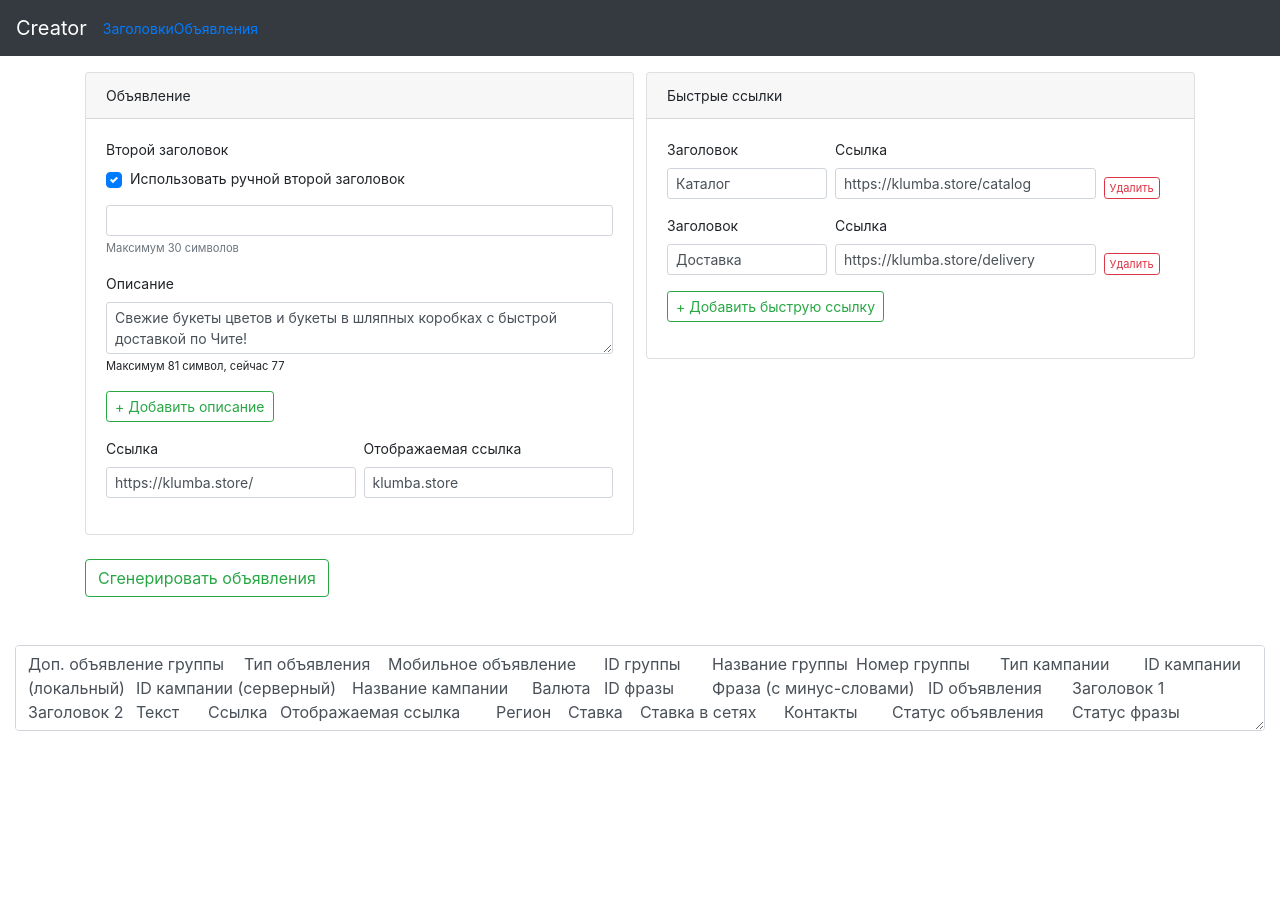
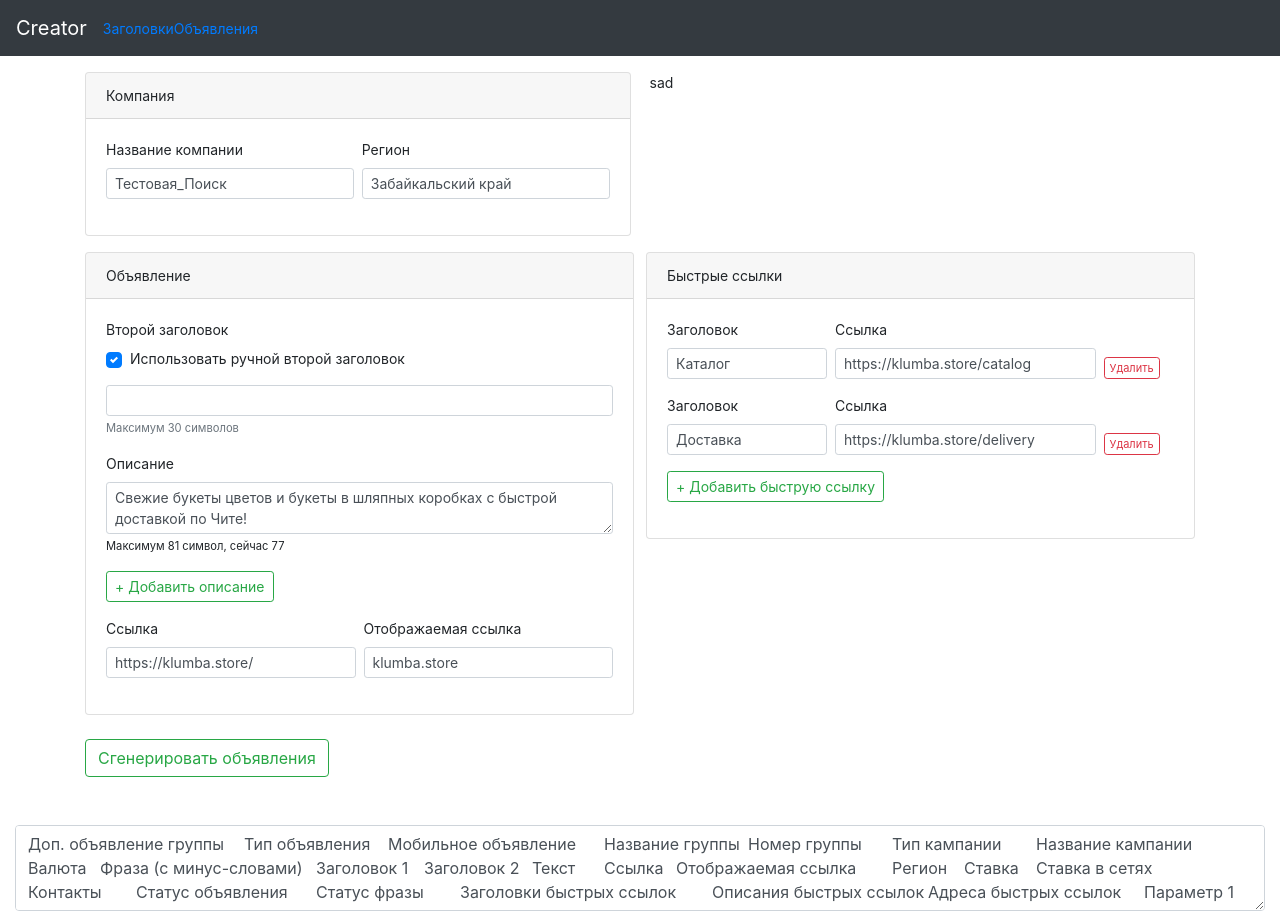
Before and after one commit to alexmasyukov/yandex-direct-ads-creator, a React (Create React App) app: page /ads-generator in a window 1280 px wide. Before the commit the page ends 800 px from the top, so only its background shows below. Built offline with nearby package versions, Linux system fonts and the light colour scheme.

Commit message:
fix fast link delete. Add region, company name. Fix generate add

```diff
--- a/src/constants/companyTableTitles.js
+++ b/src/constants/companyTableTitles.js
@@ -2,17 +2,17 @@ export const companyTableTitles = [
   'Доп. объявление группы',
   'Тип объявления',
   'Мобильное объявление',
-  'ID группы',
+  // 'ID группы',
   'Название группы',
   'Номер группы',
   'Тип кампании',
-  'ID кампании (локальный)',
-  'ID кампании (серверный)',
+  // 'ID кампании (локальный)',
+  // 'ID кампании (серверный)',
   'Название кампании',
   'Валюта',
-  'ID фразы',
+  // 'ID фразы',
   'Фраза (с минус-словами)',
-  'ID объявления',
+  // 'ID объявления',
   'Заголовок 1',
   'Заголовок 2',
   'Текст',
--- a/src/pages/AdsGenerator.js
+++ b/src/pages/AdsGenerator.js
@@ -3,25 +3,13 @@ import { Container, Form, Button, Card, Row, Col } from "react-bootstrap"
 import AdDescription from "components/adsSettingsForm/AdDescription"
 import AdFastLink from "components/adsSettingsForm/AdFastLink"
 import { companyTableTitles } from "constants/companyTableTitles"
-
-// import { CSVLink, CSVDownload } from "react-csv";
-//
-// const csvData = [
-//   ["firstname", "lastname", "email"],
-//   ["Ahmed", "Tomi", "ah@smthing.co.com"],
-//   ["Raed", "Labes", "rl@smthing.co.com"],
-//   ["Yezzi", "Min l3b", "ymin@cocococo.com"]
-// ];
-//
-// <CSVLink data={csvData} separator={"  "}>
-//   Download me
-// </CSVLink>
-// // or
-// <CSVDownload data={csvData} target="_blank"/>
+import { exampleKeywords } from "constants/exampleKeywords";
 
 
 class AdsGenerator extends Component {
   state = {
+    companyName: 'Тестовая_Поиск',
+    region: 'Забайкальский край',
     secondTitle: {
       manually: true,
       title: 'второй заголовок'
@@ -108,20 +96,56 @@ class AdsGenerator extends Component {
     }))
   }
 
-  handleCreateAds = () => {
-
+  handleFastLinkDelete = (index) => {
+    this.setState(prevState => {
+      const fastLinks = [...prevState.fastLinks]
+      fastLinks.splice(index, 1)
+      return {
+        fastLinks
+      }
+    })
   }
 
-
-  componentDidMount() {
+  handleCreateAds = () => {
     const data = []
     data.push(companyTableTitles)
-    data.push([
-      1, 2, 3, 4
-    ])
-    data.push([
-      1, 2, 3, 4
-    ])
+
+    const groupName = (keyword, index) => keyword
+        .toLowerCase()
+        .replace(' ', '_')
+        .replace(' ', '_')
+        .replace(' ', '_')
+        .replace('\t', '_')
+        .replace('\r', '_')
+        .replace('\n', '_')
+      + '_'
+      + index
+
+
+    exampleKeywords.map((keyword, i) => {
+      data.push([
+        '-',
+        'Текстово-графическое',
+        '-',
+        groupName(keyword, i), // Название группы
+        i,
+        'Текстово-графическая',
+        this.state.companyName,
+        'RUB',
+        keyword,
+        'загол1',
+        'загол2',
+        'текст',
+        this.state.linkUrl,
+        this.state.linkVisible,
+        this.state.region,
+        5,
+        1
+        // '\t',
+        // '\t',
+        // '\t',
+      ])
+    })
 
     const renderRow = (row) => row.join('\t') + `\r`
 
@@ -130,10 +154,34 @@ class AdsGenerator extends Component {
       csv += renderRow(row)
     })
 
-    // const a = data.map(row => console.log(renderRow(row)))
     this.setState({
       csv: csv
     })
+  }
+
+
+  componentDidMount() {
+    this.handleCreateAds()
+    // const data = []
+    // data.push(companyTableTitles)
+    // data.push([
+    //   1, 2, 3, 4
+    // ])
+    // data.push([
+    //   1, 2, 3, 4
+    // ])
+    //
+    //
+    //
+    // let csv = ''
+    // data.forEach(row => {
+    //   csv += renderRow(row)
+    // })
+    //
+    // // const a = data.map(row => console.log(renderRow(row)))
+    // this.setState({
+    //   csv: csv
+    // })
   }
 
 
@@ -147,6 +195,46 @@ class AdsGenerator extends Component {
           {/*<h5 className="pt-3 pb-0">*/}
           {/*Генерация рекламной компании*/}
           {/*</h5>*/}
+
+          <Row className="pt-3">
+            <Col className="pr-1">
+              <Card>
+                <Card.Header>Компания</Card.Header>
+                <Card.Body>
+
+                  <Row>
+                    <Col md={6} className="pr-1">
+                      <Form.Group>
+                        <Form.Label>Название компании</Form.Label>
+                        <Form.Control
+                          type="text"
+                          value={this.state.companyName}
+                          onChange={e => this.handleInputTextChange({ companyName: e.target.value })}
+                          size="sm"
+                        />
+                      </Form.Group>
+                    </Col>
+
+                    <Col md={6} className="pl-1">
+                      <Form.Group>
+                        <Form.Label>Регион</Form.Label>
+                        <Form.Control
+                          type="text"
+                          value={this.state.region}
+                          onChange={e => this.handleInputTextChange({ region: e.target.value })}
+                          size="sm"
+                        />
+                      </Form.Group>
+                    </Col>
+                  </Row>
+
+                </Card.Body>
+              </Card>
+            </Col>
+            <Col>
+              sad
+            </Col>
+          </Row>
 
           <Row className="pt-3">
             <Col className="pr-1">
@@ -244,6 +332,7 @@ class AdsGenerator extends Component {
                         key={i}
                         index={i}
                         onChange={this.handleFastLinkChange}
+                        onDelete={this.handleFastLinkDelete}
                         title={link.title}
                         url={link.url}
                       />
```
